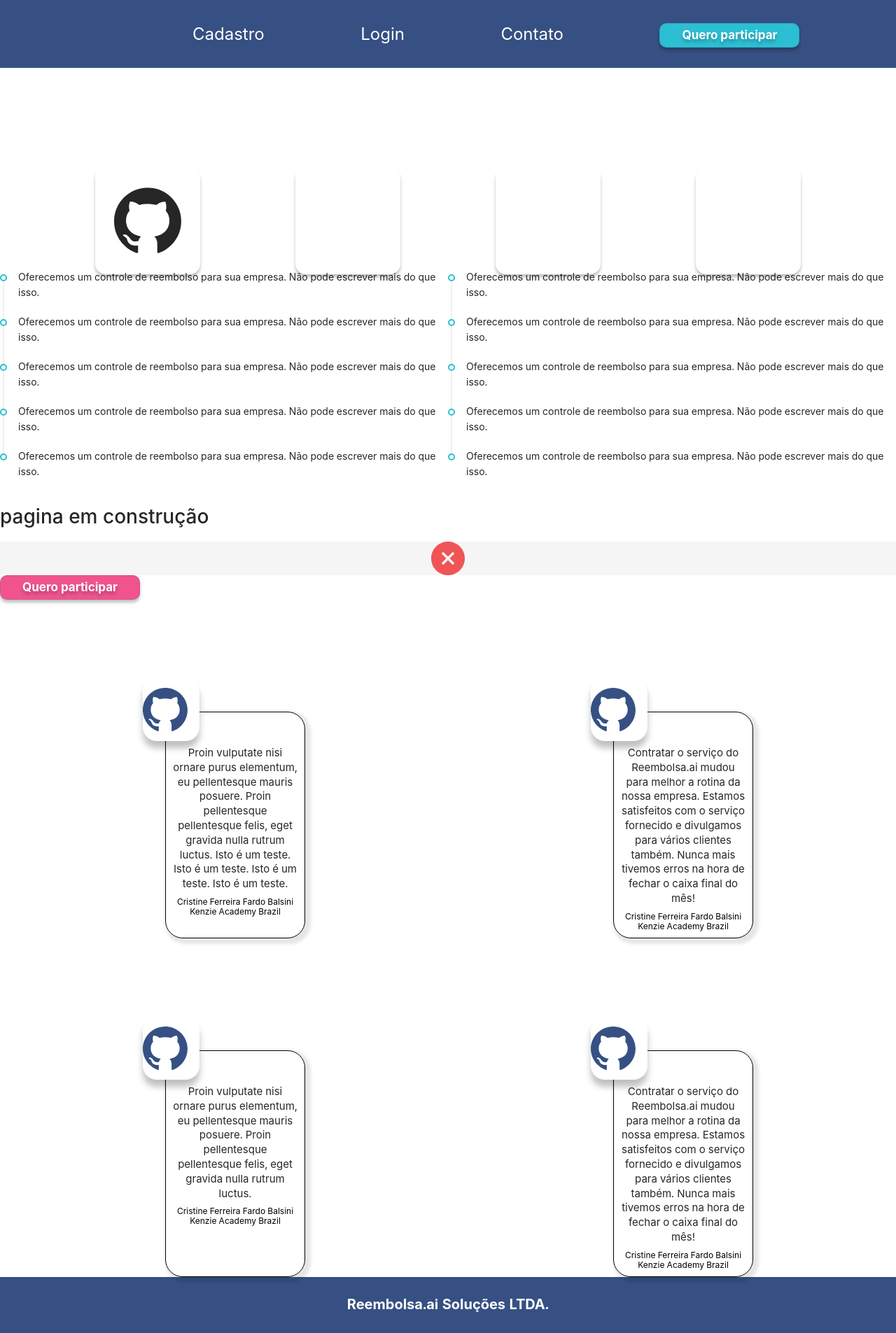
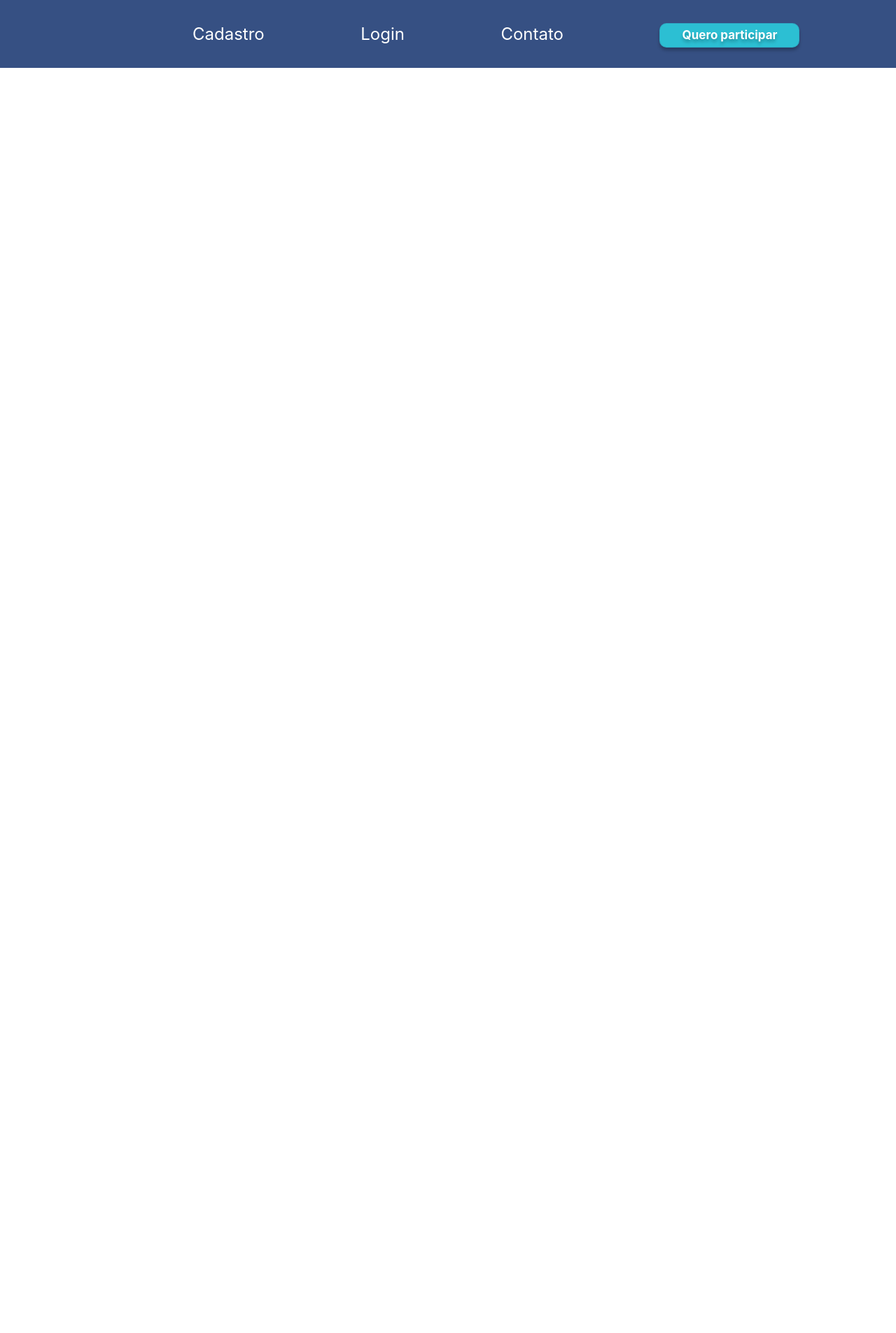
Before and after one commit to ricardossantis/reembolsa_ai, a React (Create React App) app: page / in a window 1280 px wide. Shown: the whole page at 70% size. After the commit the page ends 800 px from the top, so only its background shows below. Built offline with nearby package versions, Linux system fonts and the light colour scheme.

Commit message:
feat: prepare to merge request

```diff
--- a/src/pages/home/index.jsx
+++ b/src/pages/home/index.jsx
@@ -10,7 +10,7 @@ import { GithubFilled } from "@ant-design/icons";
 const Home = () => {
   return (
     <>
-      <ClientLogo logo1={<GithubFilled />} />
+      {/* <ClientLogo logo1={<GithubFilled />} />
       <MainTimeline
         item1="Oferecemos um controle de reembolso para sua empresa. Não pode escrever mais do que isso."
         item2="Oferecemos um controle de reembolso para sua empresa. Não pode escrever mais do que isso."
@@ -28,7 +28,7 @@ const Home = () => {
       <CancelButton cancel={() => console.log("cancelar button")} />
       <Button bckButton="#F1548D" />
       <ClientCard />
-      <Footer children="Reembolsa.ai Soluções LTDA." />
+      <Footer children="Reembolsa.ai Soluções LTDA." /> */}
     </>
   );
 };
```
